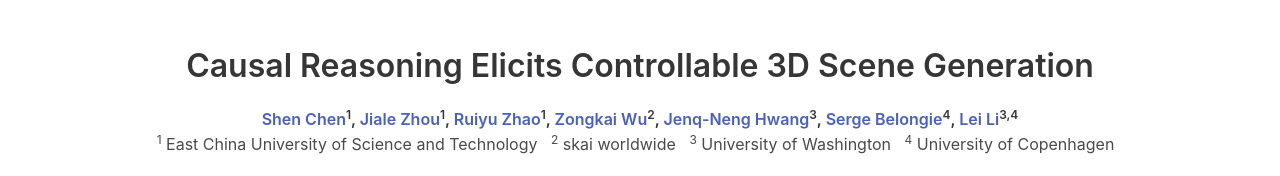
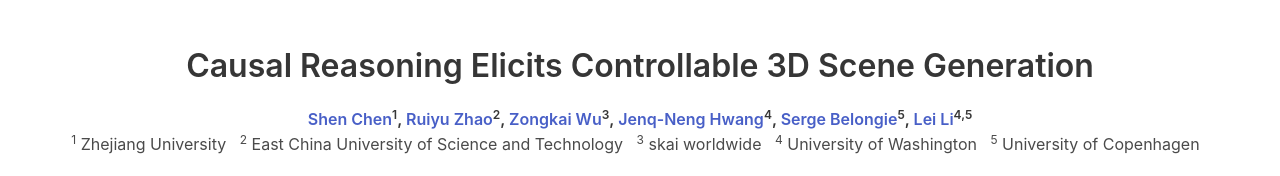
Before and after one commit to causalstruct/causalstruct.github.io, a plain HTML site: page index.html in a window 1280 px wide. Shown: the top 176 px of the page. Drawn offline with nearby package versions, Linux system fonts and the light colour scheme; some packages are replaced by stand-ins of ours; a script that the page names is missing.

Commit message:
Update index.html

```diff
--- a/index.html
+++ b/index.html
@@ -21,19 +21,19 @@
     <div class="container has-text-centered">
         <p class="title is-3">Causal Reasoning Elicits Controllable 3D Scene Generation</p>
         <p class="title is-6 mt-2"> <strong><a href="https://scholar.google.com/citations?user=IbztFUkAAAAJ&hl=zh-CN">Shen Chen</a><sup>1</sup>,
-            <a href="https://scholar.google.com/citations?hl=zh-CN&view_op=list_works&gmla=AJsN-F5yGRJxWWcHNRcFDqNfhHQ3QOduf8VZZhrsHCD4jrqBtny5WX5iE2gOKA0CNuEKyxiSIXvI_r7BXW6CI7OXcy0KKNDHDkaOyYowEUuNJl9FvX9DcGQ&user=caYfi18AAAAJ">Jiale Zhou</a><sup>1</sup>,
-            <a href="https://orcid.org/0000-0001-7209-8041">Ruiyu Zhao</a><sup>1</sup>,
-            <a href="https://scholar.google.com/citations?user=xevH6nEAAAAJ&hl=zh-CN">Zongkai Wu</a><sup>2</sup>,
-            <a href="https://scholar.google.com/citations?user=b365J6kAAAAJ&hl=en&oi=ao">Jenq-Neng Hwang</a><sup>3</sup>,
-            <a href="https://scholar.google.com/citations?user=chD5XxkAAAAJ&hl=en">Serge Belongie</a><sup>4</sup>,
-            <a href="https://scholar.google.com/citations?user=DOyVxx0AAAAJ&">Lei Li</a><sup>3,4</sup></strong>
+            <a href="https://orcid.org/0000-0001-7209-8041">Ruiyu Zhao</a><sup>2</sup>,
+            <a href="https://scholar.google.com/citations?user=xevH6nEAAAAJ&hl=zh-CN">Zongkai Wu</a><sup>3</sup>,
+            <a href="https://scholar.google.com/citations?user=b365J6kAAAAJ&hl=en&oi=ao">Jenq-Neng Hwang</a><sup>4</sup>,
+            <a href="https://scholar.google.com/citations?user=chD5XxkAAAAJ&hl=en">Serge Belongie</a><sup>5</sup>,
+            <a href="https://scholar.google.com/citations?user=DOyVxx0AAAAJ&">Lei Li</a><sup>4,5</sup></strong>
         </p>
 
         <p class="subtitle is-6">
-            <sup>1</sup> East China University of Science and Technology &nbsp;
-            <sup>2</sup> skai worldwide &nbsp;
-            <sup>3</sup> University of Washington &nbsp;
-            <sup>4</sup> University of Copenhagen &nbsp;
+            <sup>1</sup> Zhejiang University &nbsp;
+            <sup>2</sup> East China University of Science and Technology &nbsp;
+            <sup>3</sup> skai worldwide &nbsp;
+            <sup>4</sup> University of Washington &nbsp;
+            <sup>5</sup> University of Copenhagen &nbsp;
 
         </p>
         <div class="is-flex is-justify-content-center">
```
